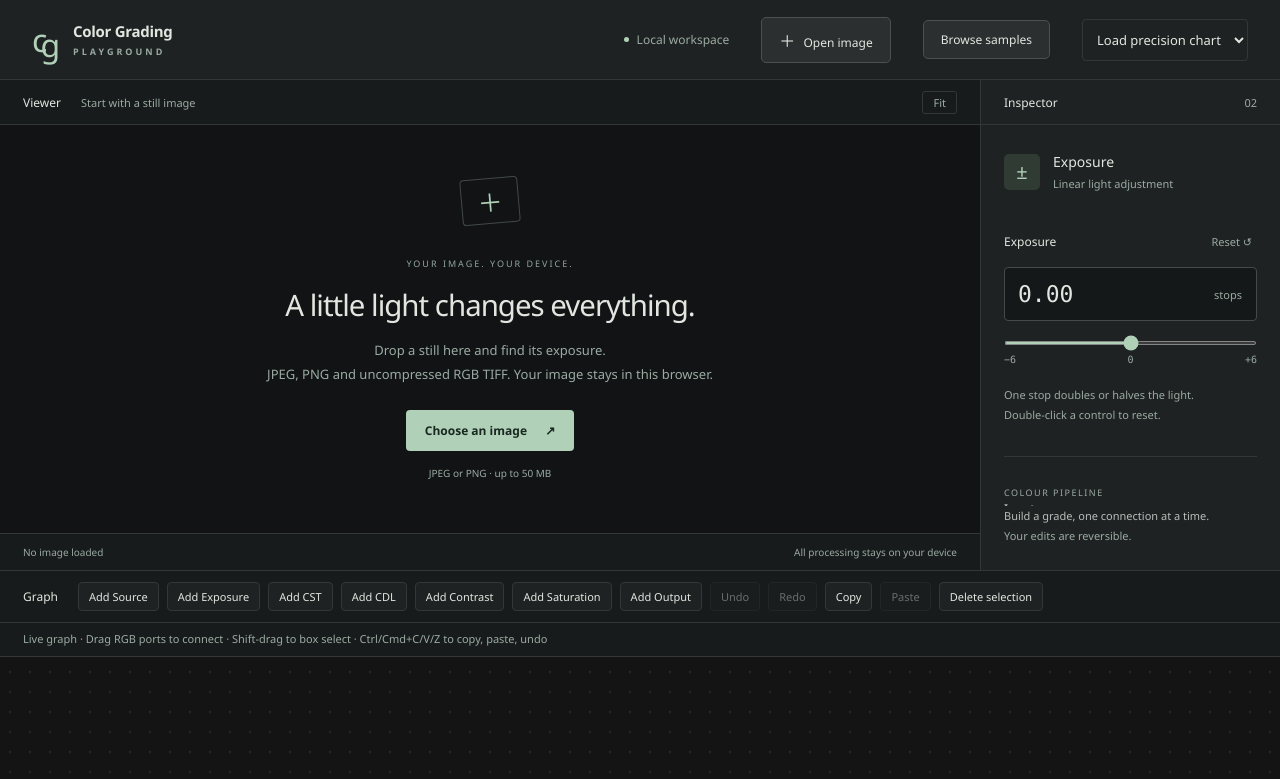
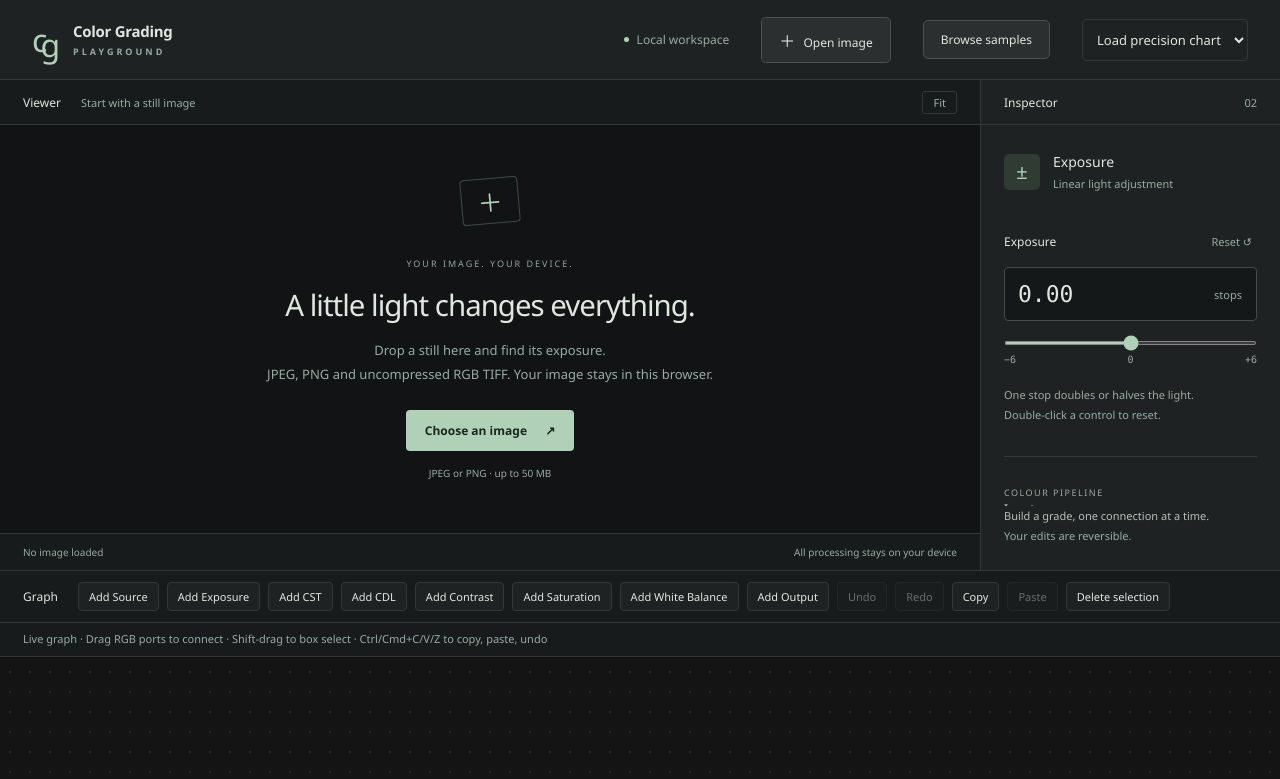
Before and after one commit to guillermo-rebolledo/color-grading-playground, a React (Vite) app: page / in a window 1280 px wide. Shown: the top 779 px of the page. Built offline with nearby package versions, Linux system fonts and the light colour scheme.

Commit message:
Implement MEM-210 CAT02 white balance adjustment

```diff
--- a/src/AdjustmentControls.tsx
+++ b/src/AdjustmentControls.tsx
@@ -11,7 +11,9 @@ function NumericControl({
   min,
   max,
   onChange,
+  step = 0.01,
 }: {
+  step?: number;
   label: string;
   value: number;
   neutral: number;
@@ -36,7 +38,7 @@ function NumericControl({
         <input
           type="number"
           aria-label={label}
-          step="0.01"
+          step={step}
           value={draft}
           onFocus={() => {
             editing.current = true;
@@ -63,7 +65,7 @@ function NumericControl({
         aria-label={`Scrub ${label}`}
         min={min}
         max={max}
-        step="0.01"
+        step={step}
         value={value}
         onChange={(event) => onChange(event.target.valueAsNumber)}
         onPointerDown={(event) => {
@@ -202,16 +204,20 @@ export function AdjustmentControls({ node }: { node: GradingNode }) {
   if (
     node.type !== "cdl" &&
     node.type !== "contrast" &&
-    node.type !== "saturation"
+    node.type !== "saturation" &&
+    node.type !== "whiteBalance"
   )
     return null;
   const defaults = adjustmentDefaults[node.type];
   const title =
-    node.type === "cdl"
+    node.type === "whiteBalance"
+      ? "White Balance"
+      : node.type === "cdl"
         ? "CDL"
         : node.type[0].toUpperCase() + node.type.slice(1);
   const scalar = (
-    key: "contrast" | "pivot" | "saturation" | "vibrance",
+    key:
+      "contrast" | "pivot" | "saturation" | "vibrance" | "temperature" | "tint",
     label: string,
     neutral: number,
     min: number,
@@ -224,6 +230,7 @@ export function AdjustmentControls({ node }: { node: GradingNode }) {
       neutral={neutral}
       min={min}
       max={max}
+      step={key === "temperature" ? 1 : 0.01}
       onChange={(value) => updateParameters(node.id, { [key]: value })}
     />
   );
@@ -238,16 +245,25 @@ export function AdjustmentControls({ node }: { node: GradingNode }) {
       >
         Reset {title}
       </button>
+      {node.type === "whiteBalance" ? (
+        <p className="encoding-note">
+          Linear-light CAT02 · 6500 K / zero tint preserves the declared branch
+          white. Source-relative temperature: lower is warmer, higher is cooler
+          (1667–25000 K). Tint shifts CIE 1960 v by 0.0001 per unit (−100 to
+          +100). Insert a CST first if the branch is encoded.
+        </p>
+      ) : (
         <p className="encoding-note">
           {node.type === "cdl"
             ? "Unbounded SOP + saturation · lower pre-power clamp at zero · Rec.709 luma."
             : node.type === "contrast"
               ? "Pivot-scaled power · positive amount and pivot. Inputs below 0.000001 are floored, even at amount 1."
               : "Rec.709 luma saturation. Vibrance preferentially boosts less-saturated colours using normalized RGB chroma."}{" "}
-        Uses the current branch’s RGB code values; Rec.709 primaries recommended
-        for saturation. Insert CST nodes for a deliberate log or linear
-        response.
+          Uses the current branch’s RGB code values; Rec.709 primaries
+          recommended for saturation. Insert CST nodes for a deliberate log or
+          linear response.
         </p>
+      )}
       {node.type === "cdl" && (
         <>
           <p id="wheel-help" className="encoding-note">
@@ -291,7 +307,12 @@ export function AdjustmentControls({ node }: { node: GradingNode }) {
           })}
         </>
       )}
-      {node.type === "contrast" ? (
+      {node.type === "whiteBalance" ? (
+        <>
+          {scalar("temperature", "Temperature (K)", 6500, 1667, 25000)}
+          {scalar("tint", "Tint", 0, -100, 100)}
+        </>
+      ) : node.type === "contrast" ? (
         <>
           {scalar("contrast", "Contrast amount", 1, 0.01, 3)}
           {scalar("pivot", "Pivot", 0.18, 0.01, 1)}
--- a/src/GraphEditor.tsx
+++ b/src/GraphEditor.tsx
@@ -26,7 +26,9 @@ function GradeNode({
 }: NodeProps<Node<GradingNode["data"]>>) {
   const colour = useGraph((s) => s.graph.colour);
   const title =
-    type === "cdl"
+    type === "whiteBalance"
+      ? "White Balance"
+      : type === "cdl"
         ? "CDL"
         : type === "cst"
           ? "CST"
@@ -46,7 +48,9 @@ function GradeNode({
         <span>RGB</span>
       </div>
       <p>
-        {type === "cst"
+        {type === "whiteBalance"
+          ? `${data.temperature} K · Tint ${data.tint}`
+          : type === "cst"
             ? `${encodingLabel(data.from!)} → ${encodingLabel(data.to!)}`
             : type === "exposure"
               ? `${(data.stops ?? 0).toFixed(2)} stops`
@@ -78,6 +82,7 @@ const nodeTypes = {
   cdl: GradeNode,
   contrast: GradeNode,
   saturation: GradeNode,
+  whiteBalance: GradeNode,
   output: GradeNode,
 };
 const isTyping = (target: EventTarget | null) =>
@@ -127,12 +132,15 @@ export function GraphEditor() {
               "cdl",
               "contrast",
               "saturation",
+              "whiteBalance",
               "output",
             ] as const
           ).map((type) => (
             <button key={type} onClick={() => state.add(type)}>
               Add{" "}
-              {type === "cdl"
+              {type === "whiteBalance"
+                ? "White Balance"
+                : type === "cdl"
                   ? "CDL"
                   : type === "cst"
                     ? "CST"
--- a/src/adjustmentDefaults.ts
+++ b/src/adjustmentDefaults.ts
@@ -1,5 +1,6 @@
 import type { GradingNode } from "./engine/GradingEngine";
 export const adjustmentDefaults = {
+  whiteBalance: { temperature: 6500, tint: 0 },
   cdl: { slope: [1, 1, 1], offset: [0, 0, 0], power: [1, 1, 1], saturation: 1 },
   contrast: { contrast: 1, pivot: 0.18 },
   saturation: { saturation: 1, vibrance: 0 },
--- a/src/engine/colour.ts
+++ b/src/engine/colour.ts
@@ -110,7 +110,10 @@ export function transformShader(value: string, from: Encoding, to: Encoding) {
   return transfer(linear, to.transfer, true);
 }
 
-function matrixShader(matrix: readonly (readonly number[])[], value: string) {
+export function matrixShader(
+  matrix: readonly (readonly number[])[],
+  value: string,
+) {
   // GLSL matrix constructors consume columns.
   const columns = [0, 1, 2].flatMap((c) =>
     matrix.map((row) => row[c].toFixed(12)),
--- a/src/engine/graph.ts
+++ b/src/engine/graph.ts
@@ -1,5 +1,8 @@
+import { whiteBalanceMatrix } from "./whiteBalance";
+import { gamutMatrices } from "./colourMatrices";
 import {
   defaultColour,
+  matrixShader,
   encodingKey,
   validEncoding,
   transformShader,
@@ -8,12 +11,21 @@ import {
   type ColourSettings,
 } from "./colour";
 export type NodeType =
-  "source" | "exposure" | "cst" | "cdl" | "contrast" | "saturation" | "output";
+  | "source"
+  | "exposure"
+  | "cst"
+  | "cdl"
+  | "contrast"
+  | "saturation"
+  | "whiteBalance"
+  | "output";
 export type GradingNode = {
   id: string;
   type: NodeType;
   position: { x: number; y: number };
   data: {
+    temperature?: number;
+    tint?: number;
     stops?: number;
     slope?: [number, number, number];
     offset?: [number, number, number];
@@ -120,6 +132,7 @@ export function inspectGraph(
         "cdl",
         "contrast",
         "saturation",
+        "whiteBalance",
         "output",
       ].includes(node.type)
     )
@@ -149,6 +162,17 @@ export function inspectGraph(
         Math.fround(node.data.pivot!) <= 0)
     )
       throw new Error("Contrast amount and pivot must be finite and positive.");
+    if (
+      node.type === "whiteBalance" &&
+      (!Number.isFinite(node.data.temperature) ||
+        node.data.temperature! < 1667 ||
+        node.data.temperature! > 25000 ||
+        !Number.isFinite(node.data.tint) ||
+        Math.abs(node.data.tint!) > 100)
+    )
+      throw new Error(
+        "White Balance requires temperature 1667–25000 K and tint −100 to +100.",
+      );
     if (node.type === "cdl") {
       for (const key of ["slope", "offset", "power"] as const) {
         const value = node.data[key];
@@ -250,9 +274,12 @@ export function encodingFlow(
       warnings.push(
         `${node.id}: CST from encoding differs from its connected input. Check the declaration.`,
       );
-    if (node.type === "exposure" && input.transfer !== "linear")
+    if (
+      (node.type === "exposure" || node.type === "whiteBalance") &&
+      input.transfer !== "linear"
+    )
       warnings.push(
-        `${node.id}: Exposure expects linear light. Insert a CST before this node.`,
+        `${node.id}: ${node.type === "whiteBalance" ? "White Balance" : "Exposure"} expects linear light. Insert a CST before this node.`,
       );
     encodings.set(
       node.id,
@@ -302,6 +329,13 @@ export function compileGraph(graph: GradingGraph) {
     const input = index.get(
       graph.edges.find((e) => e.target === node.id)!.source,
     )!;
+    if (node.type === "whiteBalance") {
+      const primaries = flow.inputs.get(node.id)!.primaries;
+      const gamut = gamutMatrices[primaries];
+      const adaptation = `mat3(${whiteBalanceMatrix(primaries, node.data.temperature!, node.data.tint!).map(scalar).join(", ")})`;
+      const xyz = matrixShader(gamut.toXYZ, `v${input}`);
+      return `vec3 v${i} = ${matrixShader(gamut.fromXYZ, `${adaptation} * ${xyz}`)};`;
+    }
     if (node.type === "exposure") {
       return `vec3 v${i} = v${input} * exp2(${scalar(node.data.stops!)});`;
     }
--- /dev/null
+++ b/src/engine/whiteBalance.ts
@@ -0,0 +1,71 @@
+import type { Encoding } from "./colour";
+import { gamutMatrices } from "./colourMatrices";
+
+// Row-major CAT02 and inverse; see docs/white-balance.md for references.
+const cat02 = [
+  [0.7328, 0.4296, -0.1624],
+  [-0.7036, 1.6975, 0.0061],
+  [0.003, 0.0136, 0.9834],
+];
+const inverseCat02 = [
+  [1.096123820835514, -0.278869000218287, 0.182745179382773],
+  [0.454369041975359, 0.473533154307412, 0.072097803717229],
+  [-0.009627608738429, -0.005698031216113, 1.015325639954543],
+];
+function multiplyVector(
+  matrix: readonly (readonly number[])[],
+  vector: number[],
+) {
+  return matrix.map((row) =>
+    row.reduce((sum, value, i) => sum + value * vector[i], 0),
+  );
+}
+function locusUv(temperature: number) {
+  const t = temperature;
+  const x =
+    t <= 4000
+      ? -0.2661239e9 / t ** 3 - 0.2343589e6 / t ** 2 + 0.8776956e3 / t + 0.17991
+      : -3.0258469e9 / t ** 3 +
+        2.1070379e6 / t ** 2 +
+        0.2226347e3 / t +
+        0.24039;
+  const y =
+    t <= 2222
+      ? -1.1063814 * x ** 3 - 1.3481102 * x ** 2 + 2.18555832 * x - 0.20219683
+      : t <= 4000
+        ? -0.9549476 * x ** 3 -
+          1.37418593 * x ** 2 +
+          2.09137015 * x -
+          0.16748867
+        : 3.081758 * x ** 3 - 5.8733867 * x ** 2 + 3.75112997 * x - 0.37001483;
+  const denominator = -2 * x + 12 * y + 3;
+  return [(4 * x) / denominator, (6 * y) / denominator];
+}
+
+/** Source-relative target, normalized to Y=1. Returns GLSL column-major XYZ CAT02. */
+export function whiteBalanceMatrix(
+  primaries: Encoding["primaries"],
+  temperature: number,
+  tint: number,
+) {
+  if (temperature === 6500 && tint === 0) return [1, 0, 0, 0, 1, 0, 0, 0, 1];
+  const source = multiplyVector(gamutMatrices[primaries].toXYZ, [1, 1, 1]);
+  const denominator = source[0] + 15 * source[1] + 3 * source[2];
+  const anchor = locusUv(6500),
+    target = locusUv(temperature);
+  const u = (4 * source[0]) / denominator + target[0] - anchor[0];
+  const v =
+    (6 * source[1]) / denominator + target[1] - anchor[1] + tint * 0.0001;
+  const targetXYZ = [(1.5 * u) / v, 1, (4 - u - 10 * v) / (2 * v)];
+  const sourceCone = multiplyVector(cat02, source);
+  const targetCone = multiplyVector(cat02, targetXYZ);
+  const scaled = cat02.map((row, i) =>
+    row.map((value) => (value * targetCone[i]) / sourceCone[i]),
+  );
+  return [0, 1, 2].flatMap((column) =>
+    multiplyVector(
+      inverseCat02,
+      scaled.map((row) => row[column]),
+    ),
+  );
+}
--- a/src/graphStore.ts
+++ b/src/graphStore.ts
@@ -128,7 +128,10 @@ export const useGraph = create<GraphState>()((set, get) => ({
       type,
       position: { x: 260, y: 144 + (graph.nodes.length % 3) * 112 },
       data:
-        type === "cdl" || type === "contrast" || type === "saturation"
+        type === "cdl" ||
+        type === "contrast" ||
+        type === "saturation" ||
+        type === "whiteBalance"
           ? structuredClone(adjustmentDefaults[type])
           : type === "cst"
             ? {
```
Also changed, not shown: 2 other files (tests, documents, lock files or other folders). Lines whose indentation alone changed are shown as unchanged.
